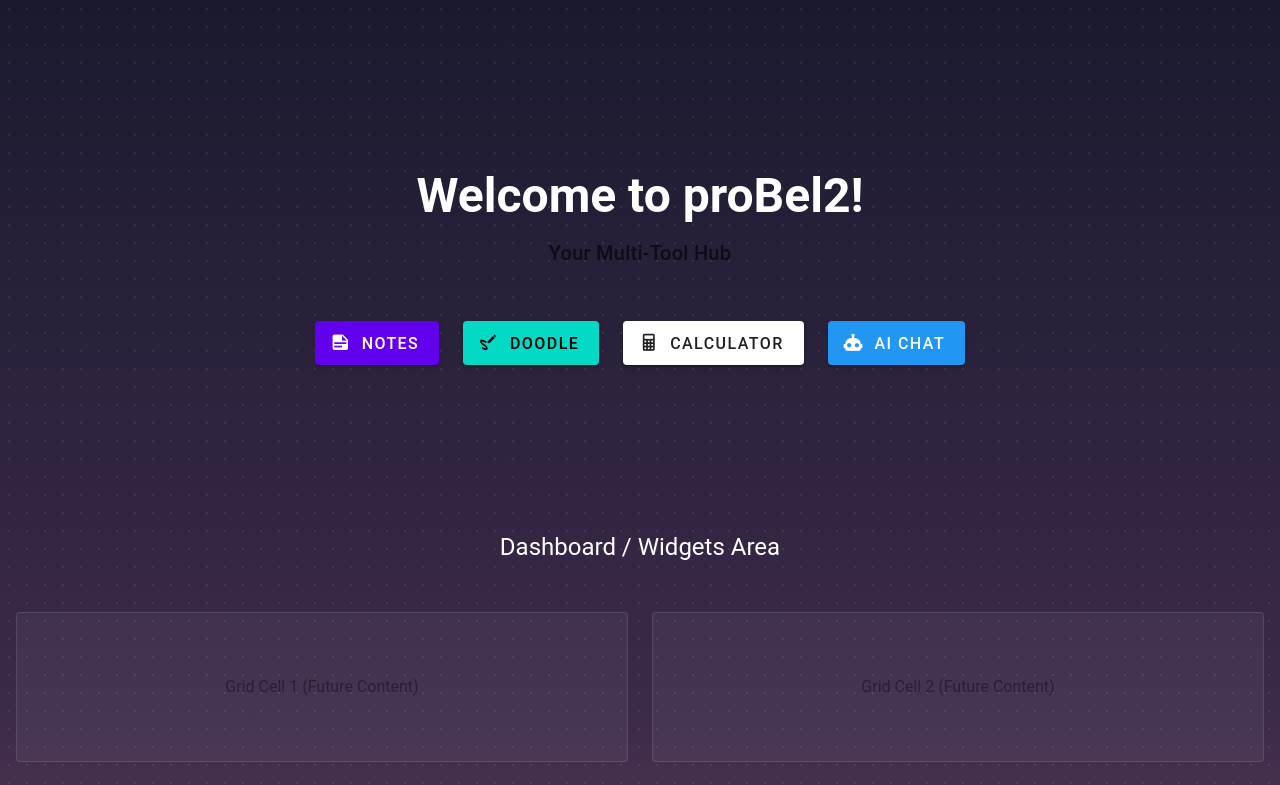
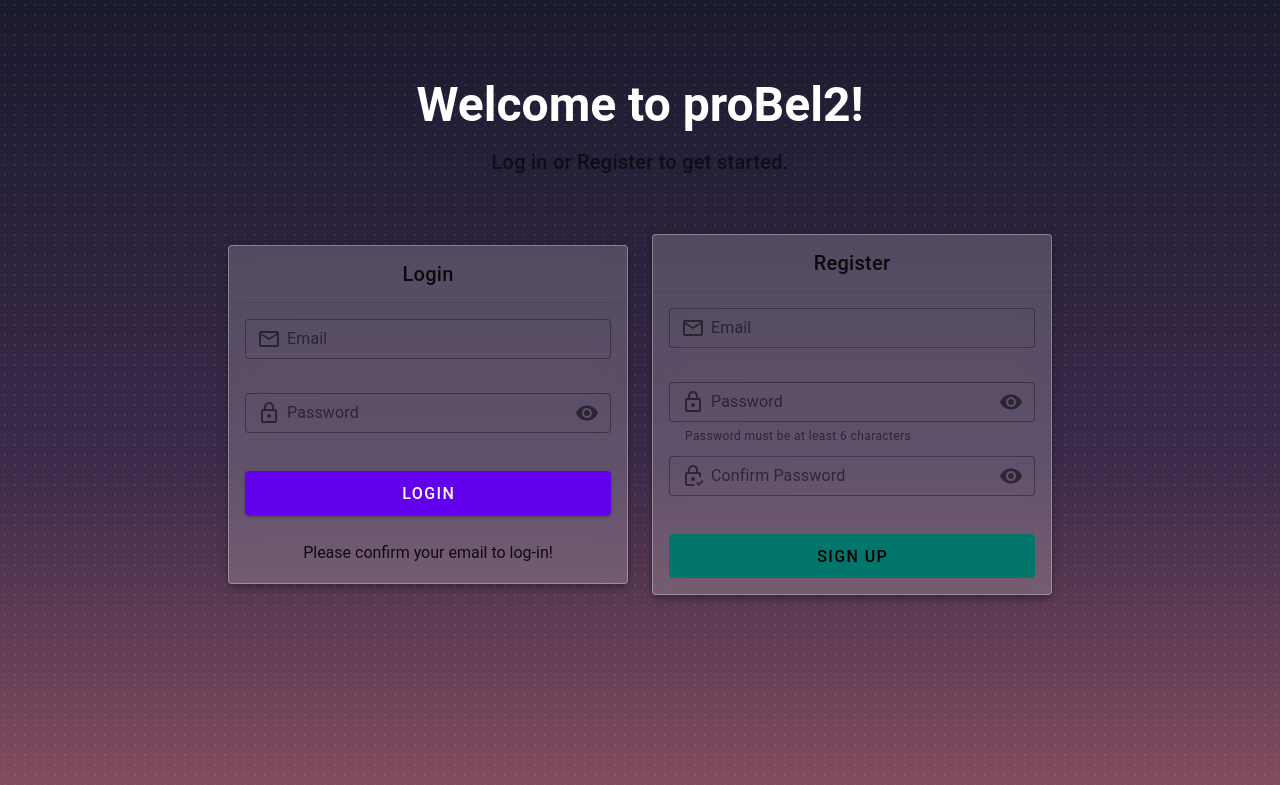
Before and after one commit to sweedish-beer/PB2, a Vue app in the folder proBel2/: page / in a window 1280 px wide. Shown: the top 785 px of the page. Built offline with nearby package versions, Linux system fonts and the light colour scheme; no server answers.

Commit message:
polish home page

```diff
--- /dev/null
+++ b/proBel2/src/components/auth/LoginForm.vue
@@ -0,0 +1,99 @@
+// src/components/auth/LoginForm.vue
+
+<template>
+  <v-form @submit.prevent="handleLogin" class="login-form">
+    <v-alert
+      v-if="authStore.error" type="error"
+      variant="tonal"
+      density="compact"
+      class="mb-4"
+      closable
+      @click:close="authStore.clearError()" >
+      {{ authStore.error.message || 'An unknown error occurred' }}
+    </v-alert>
+
+    <v-text-field
+      v-model="email"
+      label="Email"
+      name="login-email"
+      prepend-inner-icon="mdi-email-outline" type="email"
+      variant="outlined"
+      density="compact"
+      required
+      :rules="[rules.required, rules.email]"
+      :disabled="authStore.loading" class="mb-3"
+    ></v-text-field>
+
+    <v-text-field
+      v-model="password"
+      label="Password"
+      name="login-password"
+      prepend-inner-icon="mdi-lock-outline" :type="showPassword ? 'text' : 'password'"
+      variant="outlined"
+      density="compact"
+      :append-inner-icon="showPassword ? 'mdi-eye-off' : 'mdi-eye'" @click:append-inner="showPassword = !showPassword" required
+      :rules="[rules.required]"
+      :disabled="authStore.loading" class="mb-4"
+    ></v-text-field>
+
+    <v-btn
+      type="submit"
+      color="primary"
+      block
+      size="large"
+      variant="elevated"
+      :loading="authStore.loading"   :disabled="authStore.loading"
+    >
+      Login
+    </v-btn>
+  </v-form>
+</template>
+
+<script setup lang="ts">
+import { ref } from 'vue';
+// Import only the auth store - NO router needed here
+import { useAuthStore } from '@/stores/auth'; // Adjust path if needed
+
+// State refs for form inputs
+const email = ref('');
+const password = ref('');
+const showPassword = ref(false); // Added for password visibility toggle
+
+// Get auth store instance
+const authStore = useAuthStore();
+
+// Basic validation rules (copied from LoginView)
+const rules = {
+  required: (value: string) => !!value || 'Required.',
+  email: (value: string) => /.+@.+\..+/.test(value) || 'E-mail must be valid.',
+};
+
+// Login handler function (copied and simplified from LoginView)
+const handleLogin = async () => {
+  // Optional: Add Vuelidate or vee-validate for better form validation state
+  if (email.value && password.value && rules.email(email.value)) {
+    // Call the store action (ensure your store action is named signInWithPassword)
+    await authStore.signInWithPassword({ // Using the action name from your LoginView
+      email: email.value,
+      password: password.value,
+    });
+    // DO NOT REDIRECT HERE - Redirection should be handled by route guards
+    // or watchers reacting to the auth state changes, not within the reusable form.
+  }
+};
+
+// Clear errors when component mounts? Could be done here or in parent view.
+// import { onMounted } from 'vue';
+// onMounted(() => {
+//   authStore.clearError();
+// });
+</script>
+
+<style scoped>
+.login-form {
+  width: 100%;
+  background-color: transparent; /* Ensure no background */
+}
+/* Remove any margin/padding if needed, although it's usually better */
+/* to handle spacing in the parent component where this is used. */
+</style>
--- /dev/null
+++ b/proBel2/src/components/auth/RegisterForm.vue
@@ -0,0 +1,133 @@
+<template>
+  <v-form @submit.prevent="handleRegister" class="register-form">
+    <v-alert
+      v-if="authStore.error" type="error"
+      variant="tonal"
+      density="compact"
+      class="mb-4"
+      closable
+      @click:close="authStore.clearError()" >
+      {{ authStore.error.message || 'An unknown error occurred during registration' }}
+    </v-alert>
+
+    <v-text-field
+      v-model="email"
+      label="Email"
+      name="register-email"
+      prepend-inner-icon="mdi-email-outline" type="email"
+      variant="outlined"
+      density="compact"
+      required
+      :rules="[rules.required, rules.email]"
+      :disabled="authStore.loading"
+      class="mb-3"
+    ></v-text-field>
+
+    <v-text-field
+      v-model="password"
+      label="Password"
+      name="register-password"
+      prepend-inner-icon="mdi-lock-outline" :type="showPassword ? 'text' : 'password'"
+      variant="outlined"
+      density="compact"
+      :append-inner-icon="showPassword ? 'mdi-eye-off' : 'mdi-eye'"
+      @click:append-inner="showPassword = !showPassword"
+      required
+      :rules="[rules.required, rules.passwordLength]"
+      :disabled="authStore.loading"
+      hint="Password must be at least 6 characters"
+      persistent-hint
+      class="mb-3"
+    ></v-text-field>
+
+     <v-text-field
+      v-model="passwordConfirm"
+      label="Confirm Password"
+      name="register-password-confirm"
+      prepend-inner-icon="mdi-lock-check-outline" :type="showConfirmPassword ? 'text' : 'password'"
+      variant="outlined"
+      density="compact"
+      :append-inner-icon="showConfirmPassword ? 'mdi-eye-off' : 'mdi-eye'"
+      @click:append-inner="showConfirmPassword = !showConfirmPassword"
+      required
+      :rules="[rules.required, rules.passwordMatch]"
+      :disabled="authStore.loading"
+      class="mb-4"
+    ></v-text-field>
+
+    <v-btn
+      type="submit"
+      color="secondary"
+      block
+      size="large"
+      variant="elevated"
+      :loading="authStore.loading"
+      :disabled="authStore.loading || !passwordsMatch" >
+      Sign Up
+    </v-btn>
+  </v-form>
+</template>
+
+<script setup lang="ts">
+import { ref, computed } from 'vue';
+import { useAuthStore } from '@/stores/auth'; // Adjust path if needed
+
+// Get store instance
+const authStore = useAuthStore();
+
+// State refs
+const email = ref('');
+const password = ref('');
+const passwordConfirm = ref('');
+const showPassword = ref(false);
+const showConfirmPassword = ref(false);
+// NOTE: showConfirmationMessage ref is removed - handled by parent view
+
+// Validation rules (copied from RegisterView)
+const rules = {
+  required: (value: string) => !!value || 'Required.',
+  email: (value: string) => /.+@.+\..+/.test(value) || 'E-mail must be valid.',
+  passwordLength: (value: string) => (value && value.length >= 6) || 'Password must be at least 6 characters.',
+  // Make passwordMatch rule a standard function for use in :rules
+  passwordMatch: (value: string) => value === password.value || 'Passwords do not match.',
+};
+
+// Computed property to check if passwords match (copied from RegisterView)
+const passwordsMatch = computed(() => password.value === passwordConfirm.value && password.value.length > 0);
+
+// Register handler function (copied and simplified from RegisterView)
+const handleRegister = async () => {
+  // Use computed property and form validation state if available
+  // Simple check before calling store:
+  if (email.value && password.value && passwordsMatch.value &&
+      rules.email(email.value) === true &&
+      rules.passwordLength(password.value) === true)
+  {
+    await authStore.signUp({ // Using action name from your RegisterView
+      email: email.value,
+      password: password.value,
+    });
+
+    // DO NOT handle success message or redirection here.
+    // The parent component (RegisterView or HomeView) should react
+    // to changes in the authStore state (e.g., lack of error after loading)
+    // to display messages or navigate.
+  } else {
+      // Optionally trigger form validation display manually if needed
+      console.log("Registration form validation failed pre-submission check.");
+  }
+};
+
+// Clear errors when component mounts? (Optional)
+import { onMounted } from 'vue';
+onMounted(() => {
+authStore.clearError();
+});
+</script>
+
+<style scoped>
+.register-form {
+  width: 100%;
+   background-color: transparent; /* Ensure no background */
+}
+</style>
--- a/proBel2/src/views/HomeView.vue
+++ b/proBel2/src/views/HomeView.vue
@@ -1,128 +1,107 @@
+// src/views/HomeView.vue (Template and Style Changes Only)
+
 <template>
   <div class="home-container">
     <v-container class="content-container" fluid>
-      <v-row class="welcome-section text-center" align="center" justify="center">
-        <v-col cols="12">
-          <h1 class="text-h3 font-weight-bold mb-4">Welcome to proBel2!</h1>
-          <p class="text-h6 text-medium-emphasis">Your Multi-Tool Hub</p>
-          <v-row justify="center" class="mt-10">
-             <v-col cols="auto">
-                <v-btn prepend-icon="mdi-note-text" to="/notes" color="primary" size="large" variant="elevated">Notes</v-btn>
-             </v-col>
-             <v-col cols="auto">
-                <v-btn prepend-icon="mdi-draw" to="/doodle" color="secondary" size="large" variant="elevated">Doodle</v-btn>
-             </v-col>
-             <v-col cols="auto">
-                <v-btn prepend-icon="mdi-calculator" to="/calculator" color="accent" size="large" variant="elevated">Calculator</v-btn>
-             </v-col>
-              <v-col cols="auto">
-                <v-btn prepend-icon="mdi-robot" to="/chat" color="info" size="large" variant="elevated">AI Chat</v-btn>
-             </v-col>
-          </v-row>
-        </v-col>
-      </v-row>
 
-      <v-row class="mt-16 placeholder-grid">
-         <v-col cols="12">
-             <h2 class="text-h5 mb-6 text-center">Dashboard / Widgets Area</h2>
-         </v-col>
+      <template v-if="authStore.isAuthenticated">
+        </template>
 
-         <v-col cols="12" md="6">
-            <v-card variant="outlined" class="pa-4 fill-height d-flex align-center justify-center">
-                <span class="text-disabled">Grid Cell 1 (Future Content)</span>
-            </v-card>
-         </v-col>
-          <v-col cols="12" md="6">
-             <v-card variant="outlined" class="pa-4 fill-height d-flex align-center justify-center">
-                <span class="text-disabled">Grid Cell 2 (Future Content)</span>
-            </v-card>
-          </v-col>
-           <v-col cols="12" md="6">
-             <v-card variant="outlined" class="pa-4 fill-height d-flex align-center justify-center">
-                <span class="text-disabled">Grid Cell 3 (Future Content)</span>
-             </v-card>
-           </v-col>
-           <v-col cols="12" md="6">
-             <v-card variant="outlined" class="pa-4 fill-height d-flex align-center justify-center">
-                 <span class="text-disabled">Grid Cell 4 (Future Content)</span>
-             </v-card>
-           </v-col>
-      </v-row>
+      <template v-else>
+         <v-row class="auth-section" align="center" justify="center">
+            <v-col cols="12" class="text-center mb-8">
+                <h1 class="text-h3 font-weight-bold mb-4">Welcome to proBel2!</h1>
+                <p class="text-h6 text-medium-emphasis">Log in or Register to get started.</p>
+            </v-col>
 
-       <div style="height: 50vh;"></div>
+            <v-col cols="12" sm="8" md="6" lg="4">
+                <v-card class="auth-card elevation-5">
+                  <v-card-title class="text-center text-h6 py-3">Login</v-card-title>
+                  <v-divider></v-divider>
+                  <LoginForm class="pa-4" />
+                  <v-card-actions class="justify-center pb-4">
+                       <span>Please confirm your email to log-in!</span>
+                   </v-card-actions>
+                </v-card>
+            </v-col>
+
+            <v-col cols="12" sm="8" md="6" lg="4">
+               <v-card class="auth-card elevation-5">
+                  <v-card-title class="text-center text-h6 py-3">Register</v-card-title>
+                  <v-divider></v-divider>
+                  <RegisterForm class="pa-4" />
+
+               </v-card>
+            </v-col>
+         </v-row>
+          <div style="height: 30vh;"></div>
+      </template>
 
     </v-container>
   </div>
 </template>
 
 <script setup lang="ts">
-// No specific script logic needed for this background effect
-import { onMounted } from 'vue';
+import { computed } from 'vue';
+import { useAuthStore } from '@/stores/auth';
 
-onMounted(() => {
-    // Potential hook for later if JS interaction is needed
-    console.log("HomeView mounted.");
-});
+// --- Import NEW Form Components ---
+
+import LoginForm from '@/components/auth/LoginForm.vue'; // Adjust path if needed
+
+import RegisterForm from '@/components/auth/RegisterForm.vue'; // Adjust path if needed
+
+const authStore = useAuthStore();
+
+// NOTE: We removed the direct imports for LoginView and RegisterView
+
+// --- Import Login/Register View Components ---
+// Adjust paths if your views are elsewhere
+import LoginView from '@/views/LoginView.vue';
+import RegisterView from '@/views/RegisterView.vue';
+
+
+// Example using computed if needed, direct access usually works fine
+// const isAuthenticated = computed(() => authStore.isAuthenticated);
+// const userEmail = computed(() => authStore.user?.email);
 
 </script>
 
 <style scoped>
 .home-container {
+  /* ... (background styles remain the same) ... */
   width: 100%;
-  min-height: 100vh; /* Ensure it takes at least full viewport height */
-  padding-top: 64px; /* Adjust based on your app bar height */
-  padding-bottom: 4rem; /* Add padding at the bottom */
-
-  /* --- Background Configuration --- */
-  /* Layer 1: Geometric Pattern (dots) */
-  /* Layer 2: Vertical Gradient */
+  min-height: 100vh;
+  padding-top: 64px; /* Adjust for app bar */
+  padding-bottom: 4rem;
   background-image:
-    /* Dots: color alpha size, transparent size */
     radial-gradient(rgba(255, 255, 255, 0.08) 1px, transparent 1.1px),
-    /* Gradient: dark -> lighter */
-    linear-gradient(to bottom,
-       #1a1a2e 0%,  /* Dark Purple/Blue Start */
-       #3b2a4a 50%, /* Intermediate */
-       #ff8a80 150% /* Orangy-Pinkish End (extends beyond 100% height) */
-     );
-
-  /* Pattern size / repeat */
-  background-size:
-      18px 18px, /* Size of the repeating dot pattern */
-      100% auto; /* Gradient covers full width, height is auto (will stretch) */
-
-  /* Ensure gradient scrolls with the page, pattern repeats */
-  background-attachment: local, scroll; /* Pattern repeats locally, gradient scrolls */
+    linear-gradient(to bottom, #1a1a2e 0%, #3b2a4a 50%, #ff8a80 150%);
+  background-size: 10px 10px, 100% auto;
+  background-attachment: local, fixed;
   background-repeat: repeat, no-repeat;
-
-  /* Optional: Smooth background scroll behavior */
   scroll-behavior: smooth;
 }
 
-.content-container {
-  position: relative; /* Ensures content stays above background patterns if needed */
-  z-index: 1;
-  color: #ffffff; /* Default text color for readability */
+.content-container { /* ... */ }
+.welcome-section { /* ... */ }
+.auth-section { /* ... */ }
+
+.auth-card {
+    /* Make card background semi-transparent to blend better */
+    background-color: rgba(250, 250, 250, 0.19); /* Darker semi-transparent */
+    backdrop-filter: blur(14px);
+    border: 1px solid rgba(255, 255, 255, 0.3); /* Subtle border */
 }
 
-.welcome-section {
-    min-height: 50vh; /* Give the welcome section some height */
-    display: flex;
-    flex-direction: column;
-    justify-content: center;
-}
+/* Remove deep styles, forms should be transparent by default */
+/*
+.auth-card :deep(.v-container),
+.auth-card :deep(.v-card) { ... }
+.auth-card :deep(.v-card-title) { ... }
+*/
 
-h1 {
-  color: #FFFFFF;
-}
-p {
-   color: rgba(255, 255, 255, 0.8);
-}
 
-/* Style placeholder grid */
-.placeholder-grid .v-card {
-    min-height: 150px;
-    background-color: rgba(255, 255, 255, 0.05);
-    border-color: rgba(255, 255, 255, 0.1);
-}
+h1 { color: #FFFFFF; }
+p { color: rgba(255, 255, 255, 0.8); }
 </style>
```
